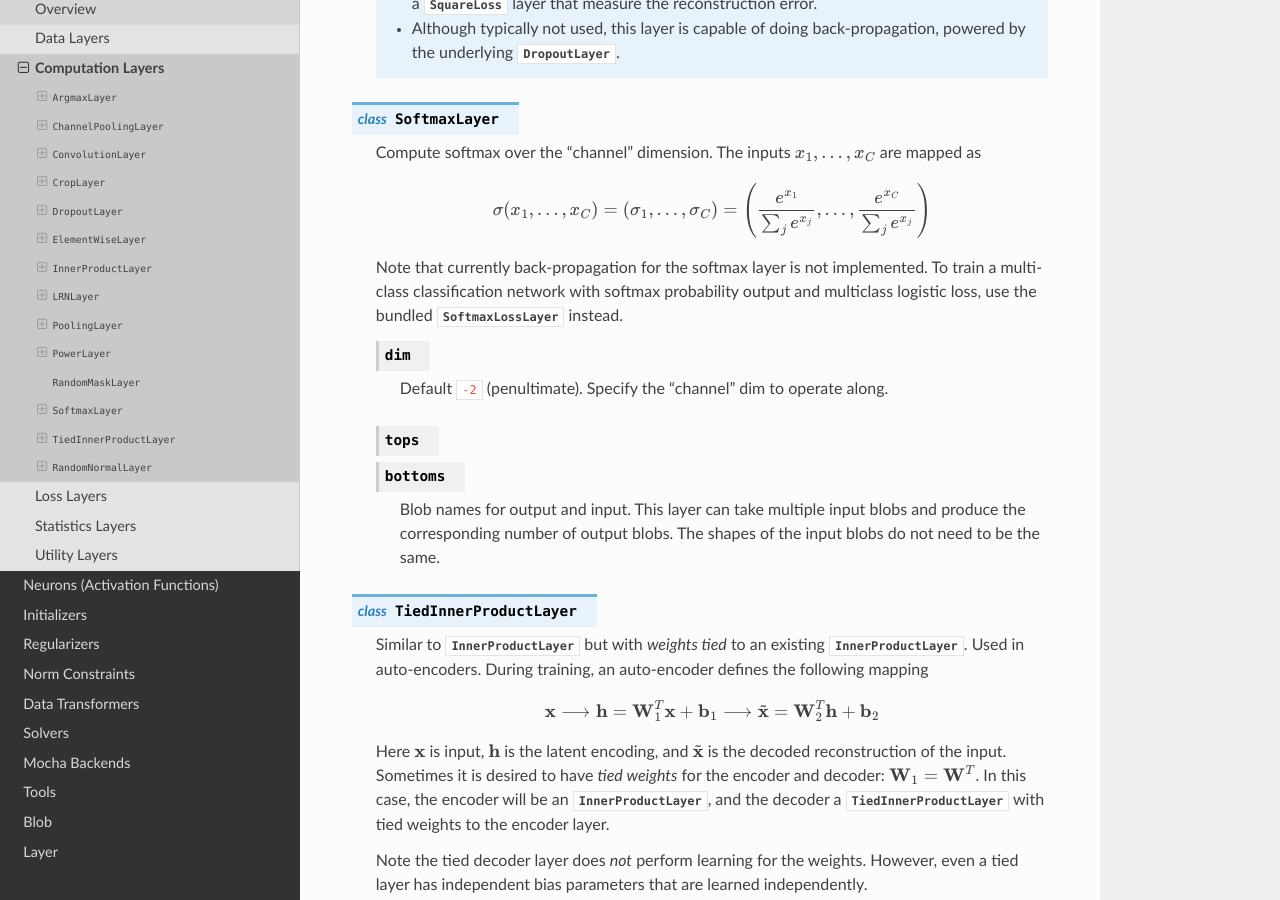
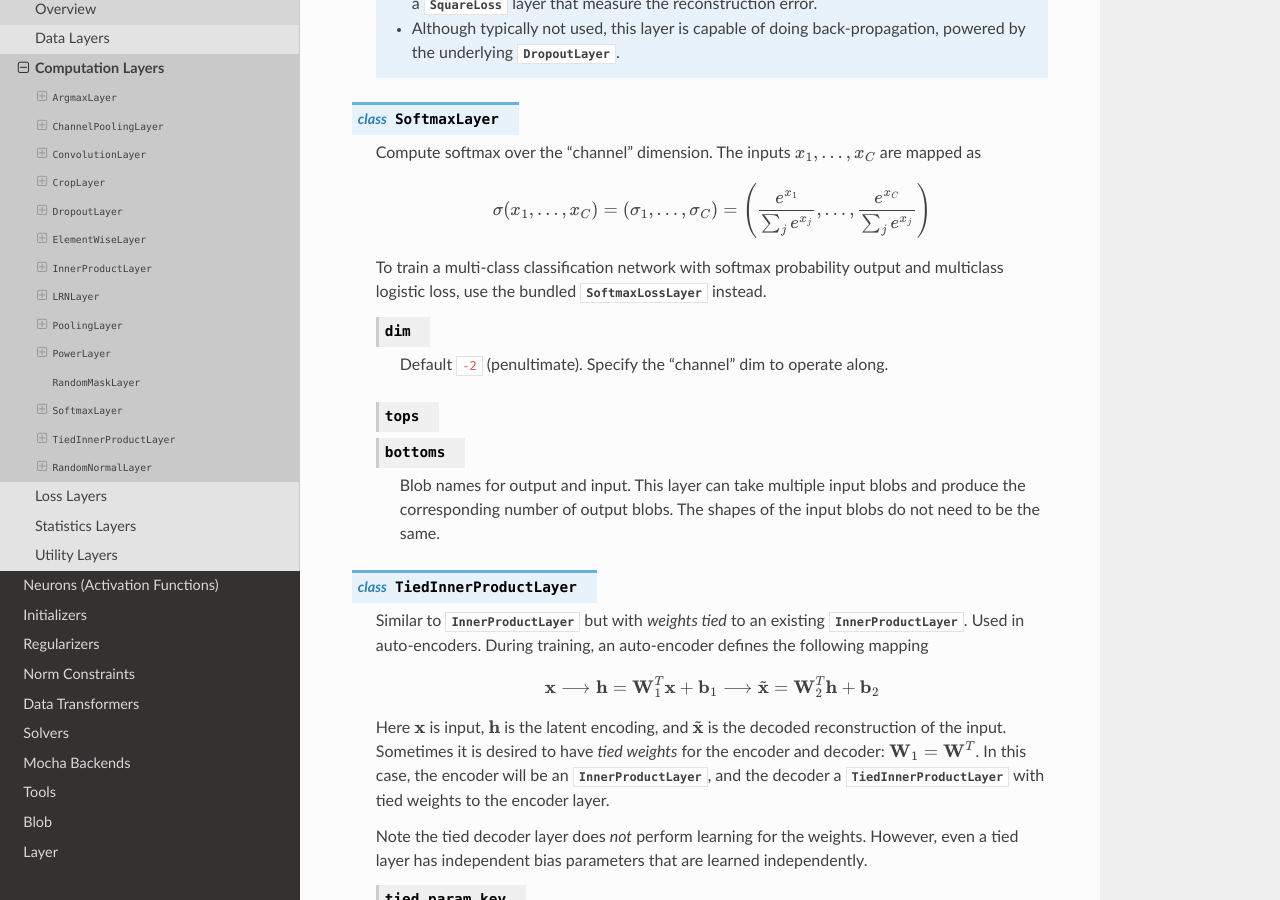
Before and after one commit to pluskid/Mocha.jl, a Sphinx documentation site: the page built from docs/user-guide/layers/computation-layer.rst, in a window 1280 px wide and 900 px high, scrolled down 9515 px. Built offline with Sphinx 7.4.7 and the Read the Docs theme 2.0.0, drawn with Linux system fonts in a browser that asks for light colours.

Commit message:
update doc for softmax layer. #160

```diff
--- a/docs/user-guide/layers/computation-layer.rst
+++ b/docs/user-guide/layers/computation-layer.rst
@@ -482,8 +482,7 @@ Computation Layers
       \sigma(x_1,\ldots,x_C) = (\sigma_1,\ldots,\sigma_C) = \left(\frac{e^{x_1}}{\sum_j
       e^{x_j}},\ldots,\frac{e^{x_C}}{\sum_je^{x_j}}\right)
 
-   Note that currently back-propagation for the softmax layer is not implemented. To
-   train a multi-class classification network with softmax probability output
+   To train a multi-class classification network with softmax probability output
    and multiclass logistic loss, use the bundled :class:`SoftmaxLossLayer`
    instead.
 
```
